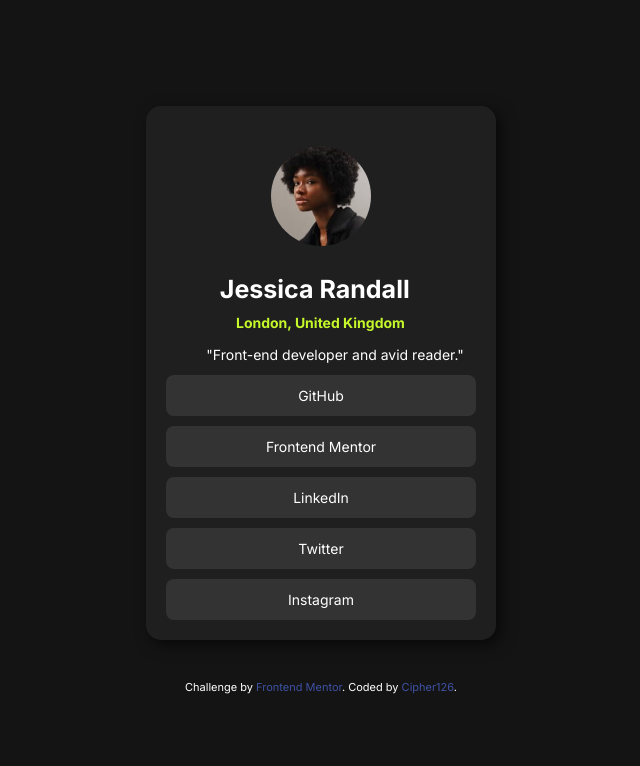
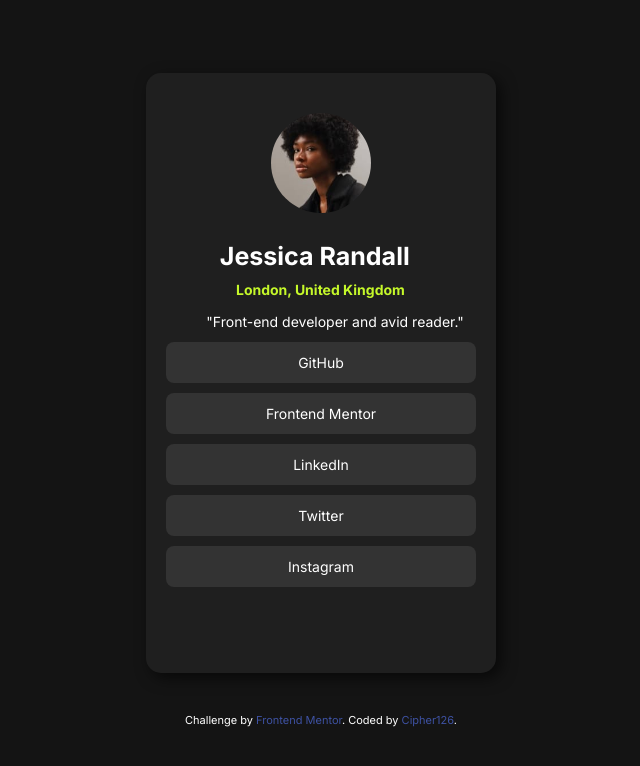
Before and after one commit to Cipher126/social-links-profile-main, a plain HTML site: page index.html in a window 1280 px wide. Shown: the whole page, without its empty margins (319-959 px from the left). Drawn offline with Linux system fonts and the light colour scheme.

Commit message:
container height adjustment

```diff
--- a/style.css
+++ b/style.css
@@ -29,7 +29,7 @@ body {
     text-align: center;
     width: 350px;
     box-shadow: 5px 5px 15px rgba(0, 0, 0, 0.6);
-    max-height: 550px;
+    height: 600px;
 }
 
 .jessica{
```
